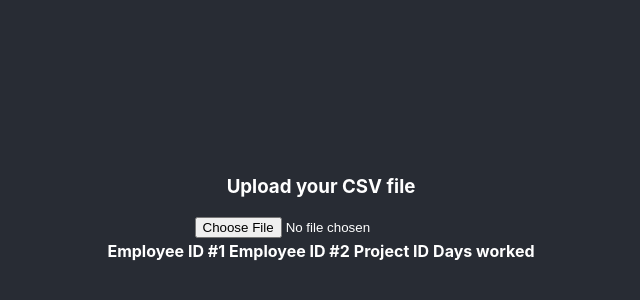
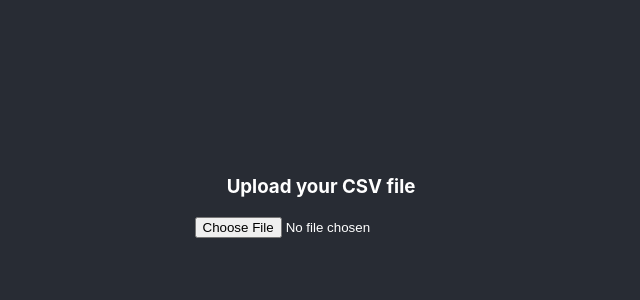
Before and after one commit to DamyanBG/Damyan-Dimitrov-employees, a React (Create React App) app: page / in a window 1280 px wide. Shown: the part 4-304 px from the top of the page, without its empty margins (319-959 px from the left). Built offline with nearby package versions, Linux system fonts and the light colour scheme.

Commit message:
add table style

```diff
--- a/package.json
+++ b/package.json
@@ -8,6 +8,7 @@
     "@testing-library/user-event": "^13.5.0",
     "csvtojson": "^2.0.10",
     "react": "^18.2.0",
+    "react-data-table-component": "^7.5.3",
     "react-dom": "^18.2.0",
     "react-scripts": "5.0.1",
     "web-vitals": "^2.1.4"
--- a/src/components/MainPage.js
+++ b/src/components/MainPage.js
@@ -1,107 +1,139 @@
 import { useEffect, useState, useCallback } from "react";
 import * as csv from "csvtojson";
+import DataTable from "react-data-table-component";
+
+const tableStyle = {
+  headRow: {
+    style: {
+      background: "rgb(0, 191, 255)",
+    }
+  },
+  rows: {
+    style: {
+      background: "rgb(220,220,220)"
+    }
+  }
+}
 
 const MainPage = () => {
-  const [thePair, setThePair] = useState(null)
+  const [thePair, setThePair] = useState(null);
   const [pairs, setPairs] = useState([]);
   const [data, setData] = useState(null);
 
   const findThePair = useCallback(() => {
-    const pairsSummarize = {}
+    const pairsSummarize = {};
     pairs.forEach((pair) => {
-      const key = `${pair.employeeId1}-${pair.employeeId2}`
+      const key = `${pair.employeeId1}-${pair.employeeId2}`;
       if (!pairsSummarize[key]) {
-        pairsSummarize[key] = 0
+        pairsSummarize[key] = 0;
       }
-      pairsSummarize[key] += parseInt(pair.daysWorked)
-    })
-    const max = Object.keys(pairsSummarize).reduce((a, b) => pairsSummarize[a] > pairsSummarize[b] ? a : b);
-    setThePair(max.split("-"))
-  }, [pairs])
+      pairsSummarize[key] += parseInt(pair.daysWorked);
+    });
+    const max = Object.keys(pairsSummarize).reduce((a, b) =>
+      pairsSummarize[a] > pairsSummarize[b] ? a : b
+    );
+    setThePair(max.split("-"));
+  }, [pairs]);
 
   const calculatePairs = useCallback(() => {
     const today = new Date();
-    const projects = []
+    const projects = [];
     data.forEach((pr) => {
-      if (!projects.includes(pr.project_id)) projects.push(pr.project_id)
-    })
-    const calculatedPairs = []
+      if (!projects.includes(pr.project_id)) projects.push(pr.project_id);
+    });
+    const calculatedPairs = [];
     projects.forEach((pr) => {
-      const projectData = data.filter((d) => d.project_id === pr)
+      const projectData = data.filter((d) => d.project_id === pr);
       projectData.forEach((pd, index) => {
-        const emp1From = new Date(pd.date_from)
-        const emp1To = pd.date_to === 'NULL' ? new Date(today.setHours(0,0,0,0)) : new Date(pd.date_to)
+        const emp1From = new Date(pd.date_from);
+        const emp1To =
+          pd.date_to === "NULL"
+            ? new Date(today.setHours(0, 0, 0, 0))
+            : new Date(pd.date_to);
 
         for (let i = index + 1; i < projectData.length; i++) {
-          const emp2From = new Date(projectData[i].date_from)
-          const emp2To = projectData[i].date_to === 'NULL' ? new Date(today.setHours(0,0,0,0)) : new Date(projectData[i].date_to)
-          if (emp1From > emp2To || emp1To < emp2From) return
-          const overlapStartDate = emp1From < emp2From ? emp2From : emp1From
-          const overlapEndDate = emp1To < emp2To ? emp1To : emp2To
-          const overlapDuration = Math.floor((overlapEndDate - overlapStartDate) / (1000 * 60 * 60 * 24))
+          const emp2From = new Date(projectData[i].date_from);
+          const emp2To =
+            projectData[i].date_to === "NULL"
+              ? new Date(today.setHours(0, 0, 0, 0))
+              : new Date(projectData[i].date_to);
+          if (emp1From > emp2To || emp1To < emp2From) return;
+          const overlapStartDate = emp1From < emp2From ? emp2From : emp1From;
+          const overlapEndDate = emp1To < emp2To ? emp1To : emp2To;
+          const overlapDuration = Math.floor(
+            (overlapEndDate - overlapStartDate) / (1000 * 60 * 60 * 24)
+          );
           calculatedPairs.push({
             employeeId1: pd.employee_id,
             employeeId2: projectData[i].employee_id,
             projectId: pr,
-            daysWorked: overlapDuration
-          })
+            daysWorked: overlapDuration,
+          });
         }
-      })
-    })
-    console.log(calculatedPairs)
-    setPairs(calculatedPairs)
-  }, [data])
+      });
+    });
+    setPairs(calculatedPairs);
+  }, [data]);
 
   useEffect(() => {
-    if (!data) return
-    calculatePairs()
-  }, [data, calculatePairs])
+    if (!data) return;
+    calculatePairs();
+  }, [data, calculatePairs]);
 
   useEffect(() => {
-    if (pairs.length < 1) return
-    findThePair()
-  }, [pairs, findThePair])
+    if (pairs.length < 1) return;
+    findThePair();
+  }, [pairs, findThePair]);
 
   const handleOnFileUpload = (e) => {
-    readCSVFile(e.target.files[0])
+    if (!e.target.files.length > 0) return
+    readCSVFile(e.target.files[0]);
   };
 
   const readCSVFile = (file) => {
-    const reader = new FileReader()
-    reader.readAsText(file)
+    const reader = new FileReader();
+    reader.readAsText(file);
     reader.onload = () => {
-      const csvString = reader.result
-      csv().fromString(csvString).then((json) => setData(json))
-    }
-  }
+      const csvString = reader.result;
+      csv()
+        .fromString(csvString)
+        .then((json) => setData(json));
+    };
+  };
 
   return (
     <div>
       <h3>Upload your CSV file</h3>
       <input type="file" accept=".csv" onChange={handleOnFileUpload} />
 
-      <table style={{ marginLeft: "auto", marginRight: "auto" }}>
-        <thead>
-          <tr>
-            <th>Employee ID #1</th>
-            <th>Employee ID #2</th>
-            <th>Project ID</th>
-            <th>Days worked</th>
-          </tr>
-        </thead>
-        <tbody>
-          {(thePair && pairs.length > 0) && pairs.filter((p) => (
-            p.employeeId1 === thePair[0] && p.employeeId2 === thePair[1]
-          )).map((p) => (
-            <tr key={`key-${p.projectId}-${p.employeeId1}-${p.employeeId2}`}>
-              <td>{p.employeeId1}</td>
-              <td>{p.employeeId2}</td>
-              <td>{p.projectId}</td>
-              <td>{p.daysWorked}</td>
-            </tr>
-          ))}
-        </tbody>
-      </table>
+      <section style={{ width: "60vw", marginLeft: "auto", marginRight: "auto", marginTop: "40px" }}>
+        {thePair && pairs.length > 0 && (
+          <DataTable
+            columns={[
+              {
+                name: "Employee ID #1",
+                cell: (row) => row.employeeId1,
+              },
+              {
+                name: "Employee ID #2",
+                cell: (row) => row.employeeId2,
+              },
+              {
+                name: "Project ID",
+                cell: (row) => row.employeeId1,
+              },
+              {
+                name: "Days worked",
+                cell: (row) => row.employeeId1,
+              },
+            ]}
+            data={pairs.filter(
+              (p) => p.employeeId1 === thePair[0] && p.employeeId2 === thePair[1]
+            )}
+            customStyles={tableStyle}
+          />
+        )}
+      </section>
     </div>
   );
 };
```
